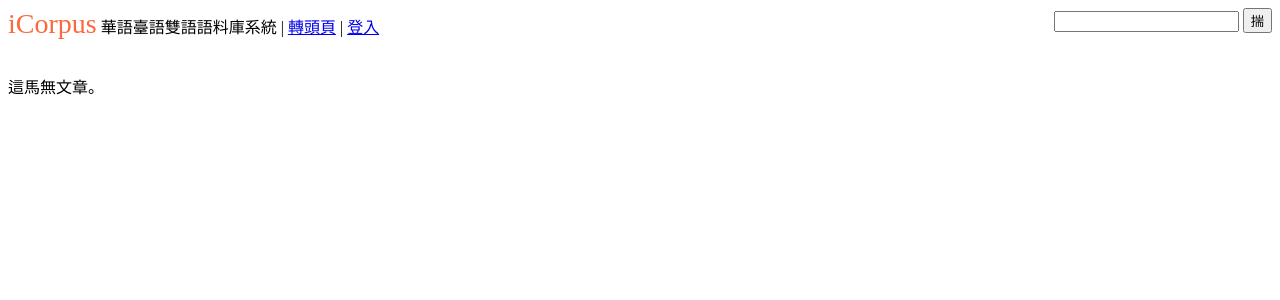
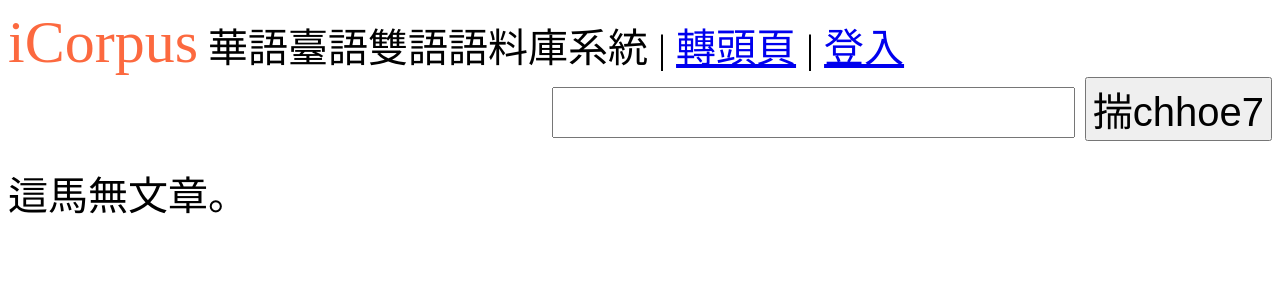
Before and after one commit to sih4sing5hong5/icorpus, a Django app: page / in a window 1280 px wide. Shown: the top 300 px of the page. Run offline with Django 3.2, Linux system fonts and the light colour scheme; data that the repository does not hold is empty.

Commit message:
調字體大細 丞宏

```diff
--- a/文章/static/文章/內容.css
+++ b/文章/static/文章/內容.css
@@ -30,6 +30,11 @@ textarea.文章 {
 	background-image: url('橫線.jpg');
 	/*background-size: 150%;*/
 	background-repeat: repeat;
-	font-size: 150%;
-	line-height: 30px;
+	/*100%=>20px*/
+	font-size: 100%;
+	line-height: 50px;
 }
+textarea,input
+{
+	font-size: inherit;
+}
--- a/文章/static/文章/版面.css
+++ b/文章/static/文章/版面.css
@@ -1,6 +1,10 @@
+body
+{
+	font-size: 250%;
+}
 span.英文
 {
-	font-size: 28px;
+	font-size: 150%;
 	color: #fc693f;
 }
 div.揣文章
--- a/文章/templates/文章/框.html
+++ b/文章/templates/文章/框.html
@@ -30,7 +30,7 @@
 					<form action="{% url '揣文章' %}" method="post">
 						{% csrf_token %}
 						<input type="text" name='揣' value="" />
-						<input type="submit" value="揣" />
+						<input type="submit" value="揣chhoe7" />
 					</form>
 				</div>
             {% endblock %}
```
